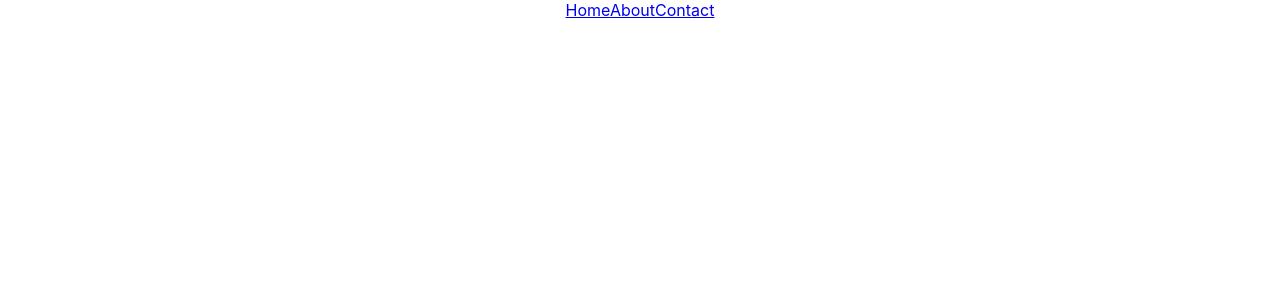
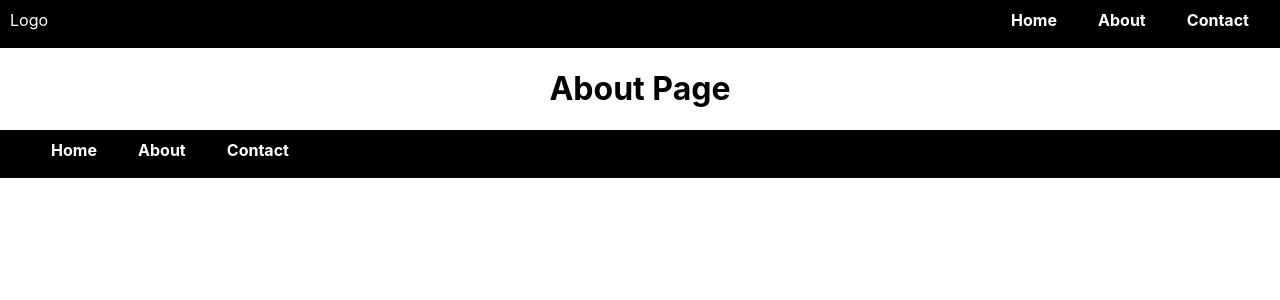
Before and after one commit to rutrut6969/advert-website, a React (Create React App) app in the folder frontend/: page /about in a window 1280 px wide. Shown: the top 300 px of the page. Built offline with nearby package versions, Linux system fonts and the light colour scheme.

Commit message:
Set up navbar and footer, with animations

```diff
--- a/frontend/src/App/App.js
+++ b/frontend/src/App/App.js
@@ -1,4 +1,4 @@
-import React, { useState, useEffect } from 'react';
+import React, { useState } from 'react';
 import Nav from './components/nav/Nav';
 import Home from './components/home/Home';
 import About from './components/about/About';
@@ -14,16 +14,68 @@ export default function App() {
     about: false,
   });
 
+  const [toggle, setToggle] = useState({
+    home: false,
+    about: false,
+    contact: false,
+  });
+
+  const homeToggle = () => {
+    if (!toggle.home) {
+      setToggle({
+        ...toggle,
+        home: true,
+      });
+    } else {
+      setToggle({
+        ...toggle,
+        home: false,
+      });
+    }
+  };
+
+  const aboutToggle = () => {
+    if (!toggle.about) {
+      setToggle({
+        ...toggle,
+        about: true,
+      });
+    } else {
+      setToggle({
+        ...toggle,
+        about: false,
+      });
+    }
+  };
+
+  const contactToggle = () => {
+    if (!toggle.contact) {
+      setToggle({
+        ...toggle,
+        contact: true,
+      });
+    } else {
+      setToggle({
+        ...toggle,
+        contact: false,
+      });
+    }
+  };
+
   const home = () => {
     if (!nav.home) {
       setNav({
         ...nav,
         home: true,
+        about: false,
+        contact: false,
       });
     } else {
       setNav({
         ...nav,
         home: false,
+        about: false,
+        contact: false,
       });
     }
   };
@@ -33,11 +85,15 @@ export default function App() {
       setNav({
         ...nav,
         about: true,
+        home: false,
+        contact: false,
       });
     } else {
       setNav({
         ...nav,
         about: false,
+        home: false,
+        contact: false,
       });
     }
   };
@@ -47,11 +103,15 @@ export default function App() {
       setNav({
         ...nav,
         contact: true,
+        about: false,
+        home: false,
       });
     } else {
       setNav({
         ...nav,
         contact: false,
+        about: false,
+        home: false,
       });
     }
   };
@@ -59,19 +119,37 @@ export default function App() {
   return (
     <Router>
       <div className='App'>
+        <Nav
+          nav={nav}
+          toggle={toggle}
+          home={home}
+          about={about}
+          contact={contact}
+          homeToggle={homeToggle}
+          aboutToggle={aboutToggle}
+          contactToggle={contactToggle}
+        />
         <Switch>
-          <Nav nav={nav} home={home} about={about} contact={contact} />
+          <Route exact path='/'>
+            <Home />
+          </Route>
           <Route path='/contact'>
             <Contact />
           </Route>
           <Route path='/about'>
             <About />
           </Route>
-          <Route exact path='/'>
-            <Home />
-          </Route>
-          <Footer nav={nav} home={home} about={about} contact={contact} />
         </Switch>
+        <Footer
+          nav={nav}
+          toggle={toggle}
+          home={home}
+          about={about}
+          contact={contact}
+          homeToggle={homeToggle}
+          aboutToggle={aboutToggle}
+          contactToggle={contactToggle}
+        />
       </div>
     </Router>
   );
--- a/frontend/src/App/components/about/About.js
+++ b/frontend/src/App/components/about/About.js
@@ -2,5 +2,9 @@ import React from 'react';
 import './about.css';
 
 export default function About() {
-  return <div></div>;
+  return (
+    <div>
+      <h1>About Page</h1>
+    </div>
+  );
 }
--- a/frontend/src/App/components/contact/Contact.js
+++ b/frontend/src/App/components/contact/Contact.js
@@ -2,5 +2,9 @@ import React from 'react';
 import './contact.css';
 
 export default function Contact() {
-  return <div></div>;
+  return (
+    <div>
+      <h2>Contact Page</h2>
+    </div>
+  );
 }
--- a/frontend/src/App/components/footer/Footer.js
+++ b/frontend/src/App/components/footer/Footer.js
@@ -1,20 +1,69 @@
 import React from 'react';
 import { Link } from 'react-router-dom';
+import { useSpring, animated } from 'react-spring';
 import './footer.css';
 
-export default function Footer() {
+export default function Footer({
+  nav,
+  toggle,
+  home,
+  about,
+  contact,
+  homeToggle,
+  aboutToggle,
+  contactToggle,
+}) {
+  const home_bar = useSpring({
+    width: toggle.home ? '100%' : '0px',
+  });
+  const about_bar = useSpring({
+    width: toggle.about ? '100%' : '0px',
+  });
+  const contact_bar = useSpring({
+    width: toggle.contact ? '100%' : '0px',
+  });
+
   return (
-    <div className='footer nav'>
-      <nav>
-        <Link className='link' to='/'>
+    <div className='nav footer'>
+      <nav className='links'>
+        <div className='home'>
+          <Link
+            onMouseEnter={homeToggle}
+            onMouseLeave={homeToggle}
+            onClick={home}
+            className={`link ${nav.home ? 'active' : ''}`}
+            to={{
+              pathname: '/',
+              state: {
+                from: 'root',
+              },
+            }}>
             Home
           </Link>
-        <Link className='link' to='/about'>
+          <animated.div style={home_bar} className='bar' />
+        </div>
+        <div className='about'>
+          <Link
+            className={`link ${nav.about ? 'active' : ''}`}
+            to='/about'
+            onMouseEnter={aboutToggle}
+            onMouseLeave={aboutToggle}
+            onClick={about}>
             About
           </Link>
-        <Link className='link' to='/contact'>
+          <animated.div style={about_bar} className='bar' />
+        </div>
+        <div className={'contact'}>
+          <Link
+            className={`link ${nav.contact ? 'active' : ''}`}
+            to='/contact'
+            onMouseEnter={contactToggle}
+            onMouseLeave={contactToggle}
+            onClick={contact}>
             Contact
           </Link>
+          <animated.div style={contact_bar} className='bar' />
+        </div>
       </nav>
     </div>
   );
--- a/frontend/src/App/components/footer/footer.css
+++ b/frontend/src/App/components/footer/footer.css
@@ -0,0 +1,29 @@
+.nav {
+  width: 100%;
+  display: flex;
+  justify-content: space-between;
+  padding: 10px;
+  background-color: black;
+}
+
+.nav > .logo {
+  color: white;
+  cursor: pointer;
+}
+
+.links {
+  width: 25%;
+  display: flex;
+  justify-content: space-evenly;
+}
+
+.links > .link {
+  text-decoration: none;
+  color: white;
+  font-weight: bold;
+}
+
+.links > .link:hover {
+  color: red;
+  transition: all 0.4s ease-in;
+}
--- a/frontend/src/App/components/nav/Nav.js
+++ b/frontend/src/App/components/nav/Nav.js
@@ -1,13 +1,39 @@
-import React from 'react';
+import React, { useState } from 'react';
 import { Link } from 'react-router-dom';
+import { useSpring, animated } from 'react-spring';
 import './nav.css';
 
-export default function Nav() {
+export default function Nav({
+  nav,
+  toggle,
+  home,
+  about,
+  contact,
+  homeToggle,
+  aboutToggle,
+  contactToggle,
+}) {
+  const home_bar = useSpring({
+    width: toggle.home ? '100%' : '0px',
+  });
+  const about_bar = useSpring({
+    width: toggle.about ? '100%' : '0px',
+  });
+  const contact_bar = useSpring({
+    width: toggle.contact ? '100%' : '0px',
+  });
+
   return (
     <div className='nav header'>
-      <nav>
+      <div className='logo'>Logo</div>
+
+      <nav className='links'>
+        <div className='home'>
           <Link
-          className='link'
+            onMouseEnter={homeToggle}
+            onMouseLeave={homeToggle}
+            onClick={home}
+            className={`link ${nav.home ? 'active' : ''}`}
             to={{
               pathname: '/',
               state: {
@@ -16,12 +42,30 @@ export default function Nav() {
             }}>
             Home
           </Link>
-        <Link className='link' to='/about'>
+          <animated.div style={home_bar} className='bar' />
+        </div>
+        <div className='about'>
+          <Link
+            className={`link ${nav.about ? 'active' : ''}`}
+            to='/about'
+            onMouseEnter={aboutToggle}
+            onMouseLeave={aboutToggle}
+            onClick={about}>
             About
           </Link>
-        <Link className='link' to='/contact'>
+          <animated.div style={about_bar} className='bar' />
+        </div>
+        <div className={'contact'}>
+          <Link
+            className={`link ${nav.contact ? 'active' : ''}`}
+            to='/contact'
+            onMouseEnter={contactToggle}
+            onMouseLeave={contactToggle}
+            onClick={contact}>
             Contact
           </Link>
+          <animated.div style={contact_bar} className='bar' />
+        </div>
       </nav>
     </div>
   );
--- a/frontend/src/App/components/nav/nav.css
+++ b/frontend/src/App/components/nav/nav.css
@@ -0,0 +1,53 @@
+.nav {
+  width: 100%;
+  display: flex;
+  justify-content: space-between;
+  padding: 10px;
+  background-color: black;
+}
+
+.nav > .logo {
+  color: white;
+  cursor: pointer;
+}
+
+.links {
+  width: 25%;
+  display: flex;
+  justify-content: space-evenly;
+}
+
+.links > div {
+  display: flex;
+  flex-flow: column;
+  align-items: center;
+  justify-content: center;
+}
+
+.links .link {
+  text-decoration: none;
+  color: white;
+  font-weight: bold;
+}
+
+.links .link:hover {
+  color: red;
+  transition: all 0.2s ease-in;
+}
+
+.links > .link:hover:after {
+  -webkit-transform: translatex(-50%) scalex(1);
+  transform: translatex(-50%) scalex(1);
+}
+
+.links .bar {
+  /* width: 0; */
+  height: 3px;
+  background: white;
+  margin-top: 5px;
+  /* display: none; */
+}
+
+.links > div .active {
+  color: red;
+}
```
Lines whose indentation alone changed are shown as unchanged.
